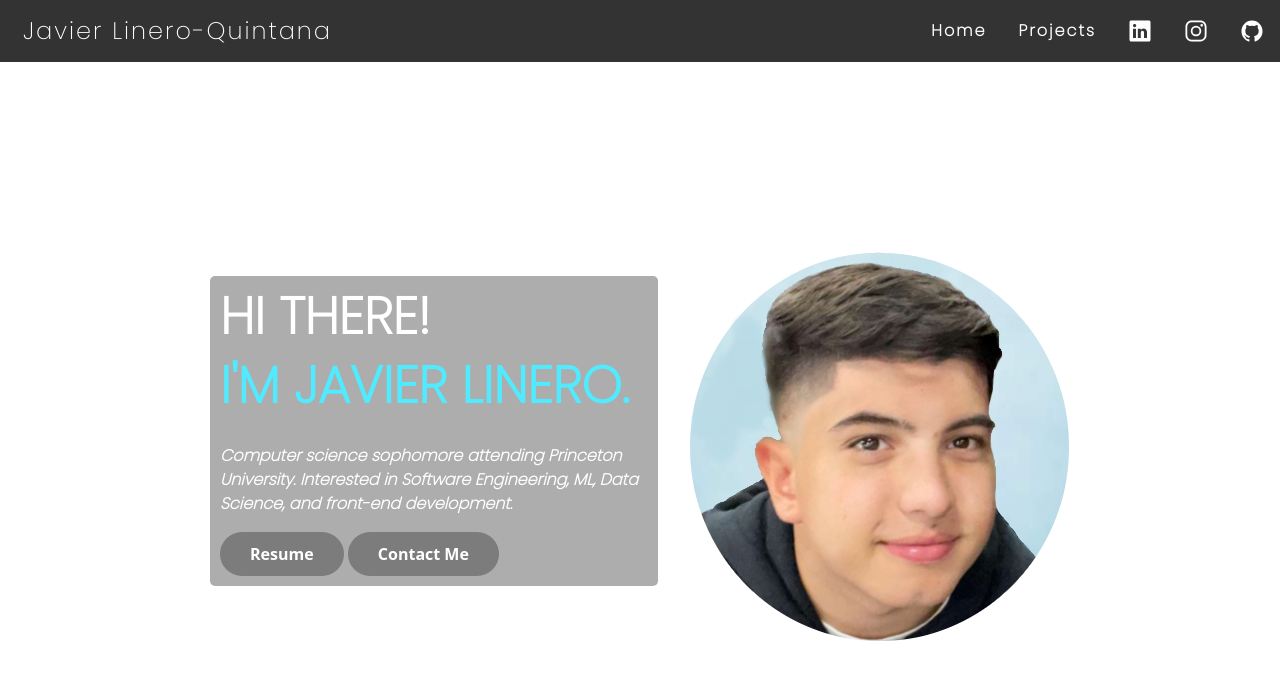
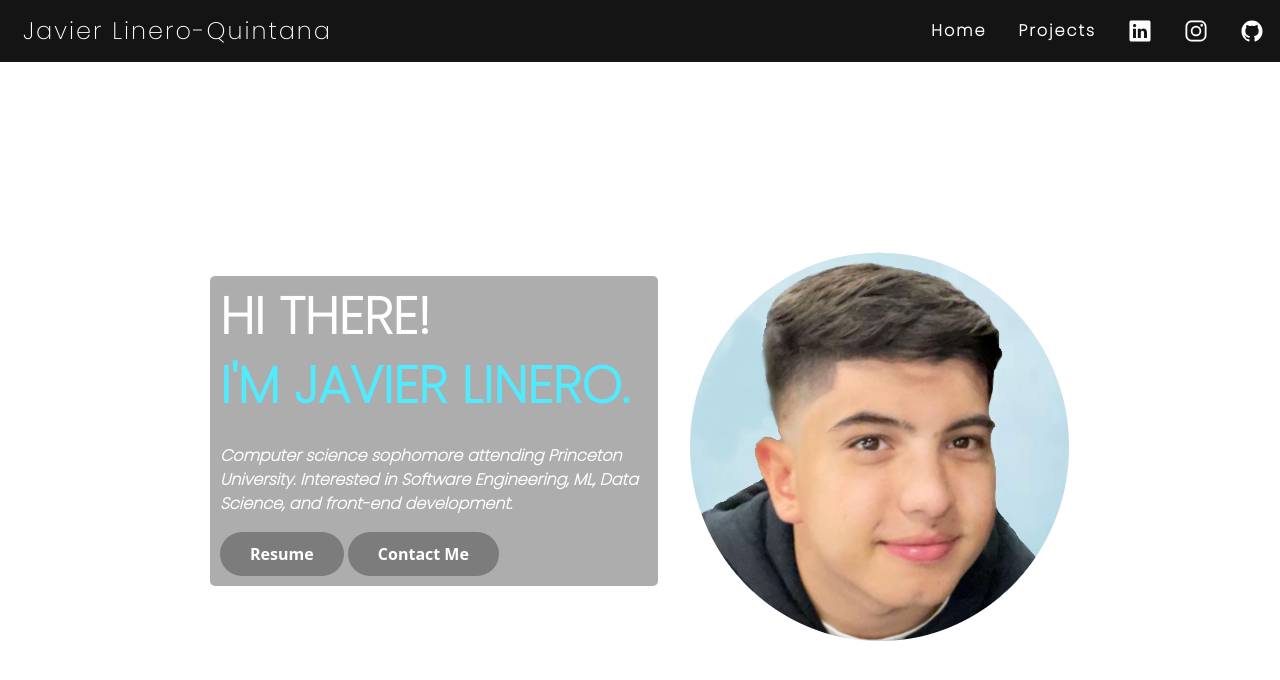
Before and after one commit to javierlinero/personalwebsite, a website: page index.html in a window 1280 px wide. Drawn offline with nearby package versions, Linux system fonts and the light colour scheme.

Commit message:
updated navbar to new bckg

```diff
--- a/styles/styles.css
+++ b/styles/styles.css
@@ -97,7 +97,7 @@ th a:hover {
     padding-block: 0;
     justify-content: space-between;
     align-items: center;
-    background-color: #333;
+    background-color: #141414;
     text-decoration: none;
 }
 
```
